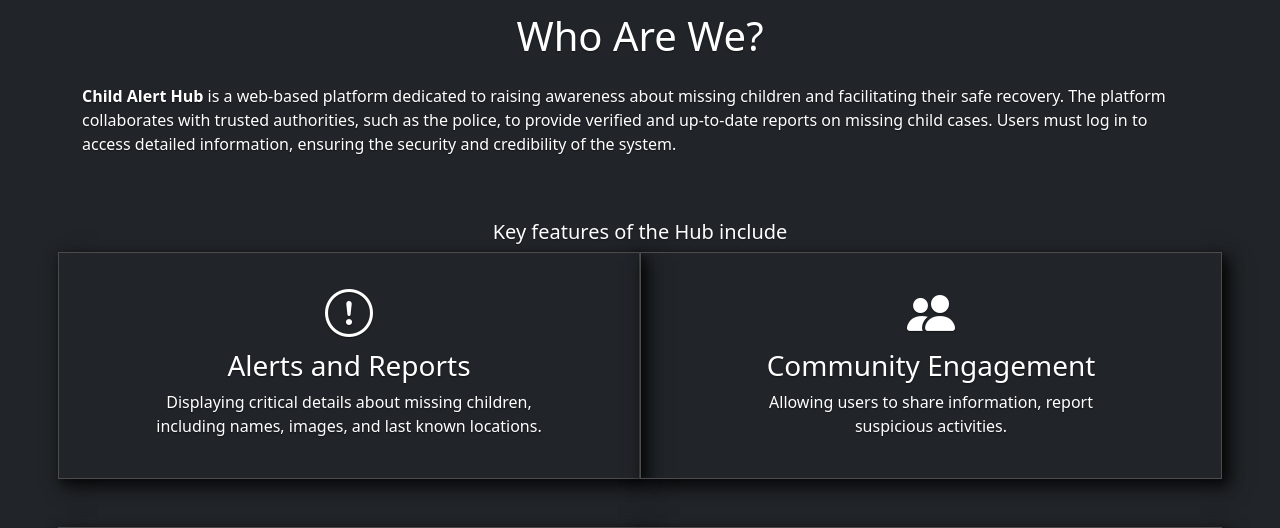
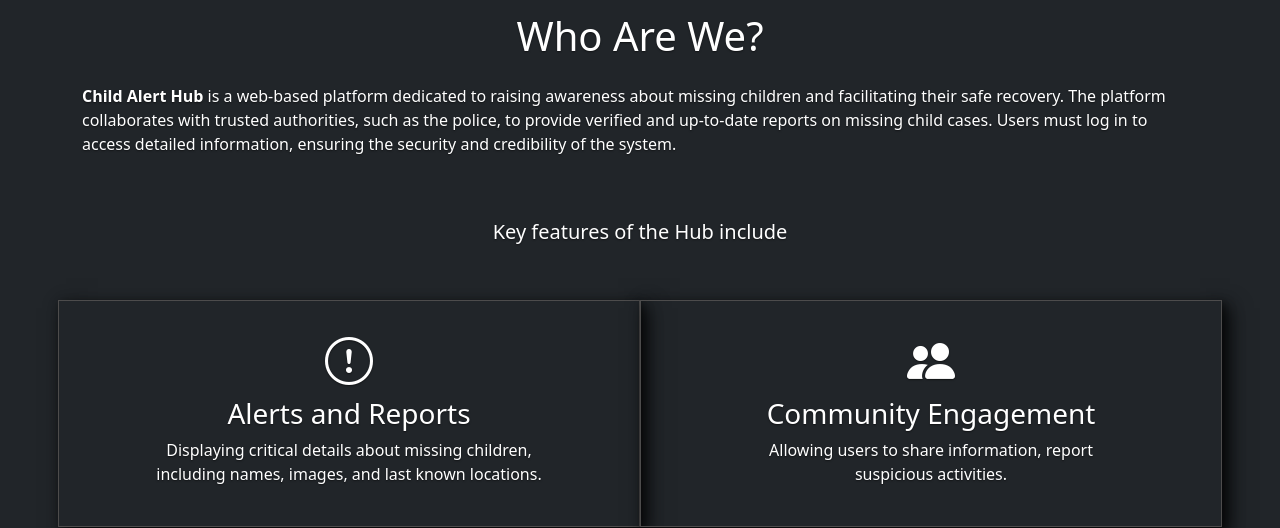
Before and after one commit to LeviUdoh-17/ChildAlertHub, a Flask app: page / in a window 1280 px wide. Shown: the part 1807-2335 px from the top of the page. Run offline with Flask 3, Linux system fonts and the light colour scheme.

Commit message:
padding adjustment

```diff
--- a/templates/home.html
+++ b/templates/home.html
@@ -102,7 +102,7 @@
                 <h1 class="text-center pb-3">Who Are We?</h1>
                 <article class="pb-3"><strong>Child Alert Hub</strong> is a web-based platform dedicated to raising awareness about missing children and facilitating their safe recovery. The platform collaborates with trusted authorities, such as the police, to provide verified and up-to-date reports on missing child cases. Users must log in to access detailed information, ensuring the security and credibility of the system. <br>
                 </article>
-                <h5 class="text-center pt-5">
+                <h5 class="text-center py-5">
                     Key features of the Hub include
                 </h5>
                 <!-- USE CARDS LATER -->
```
